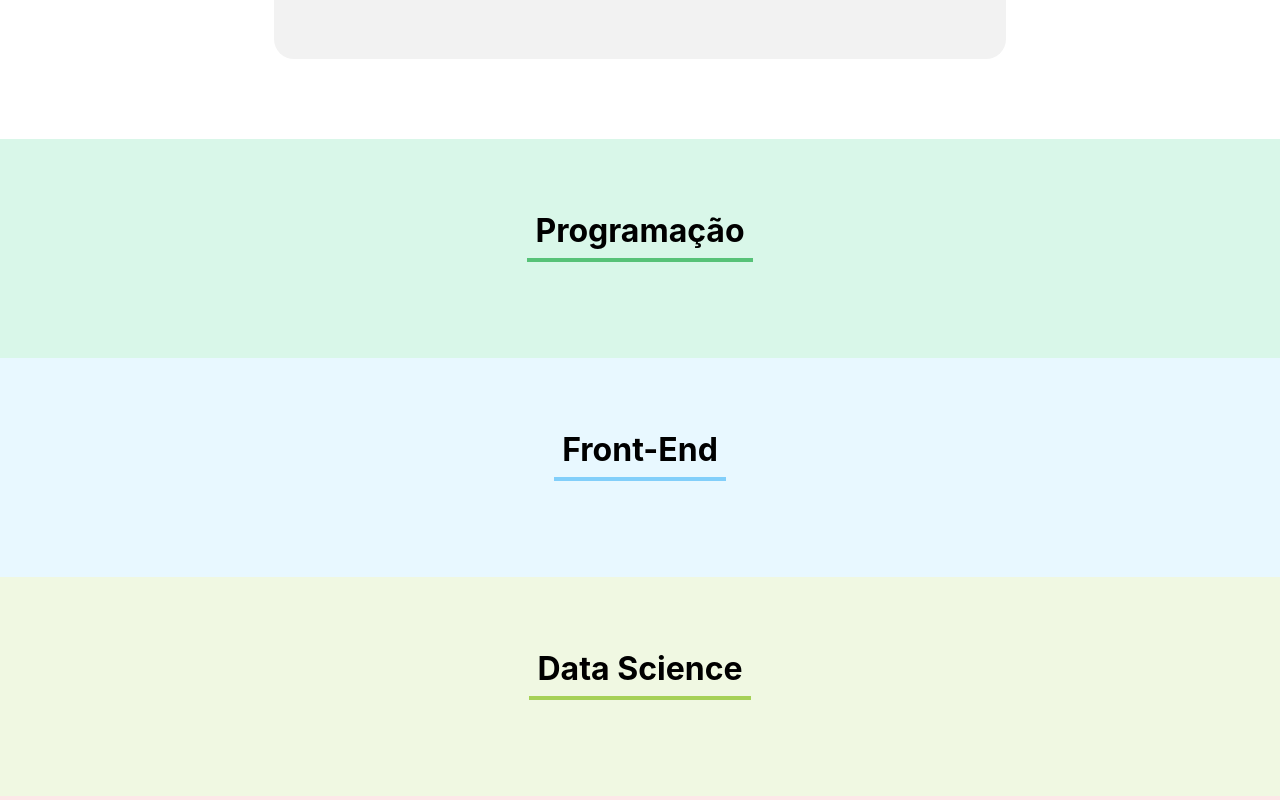
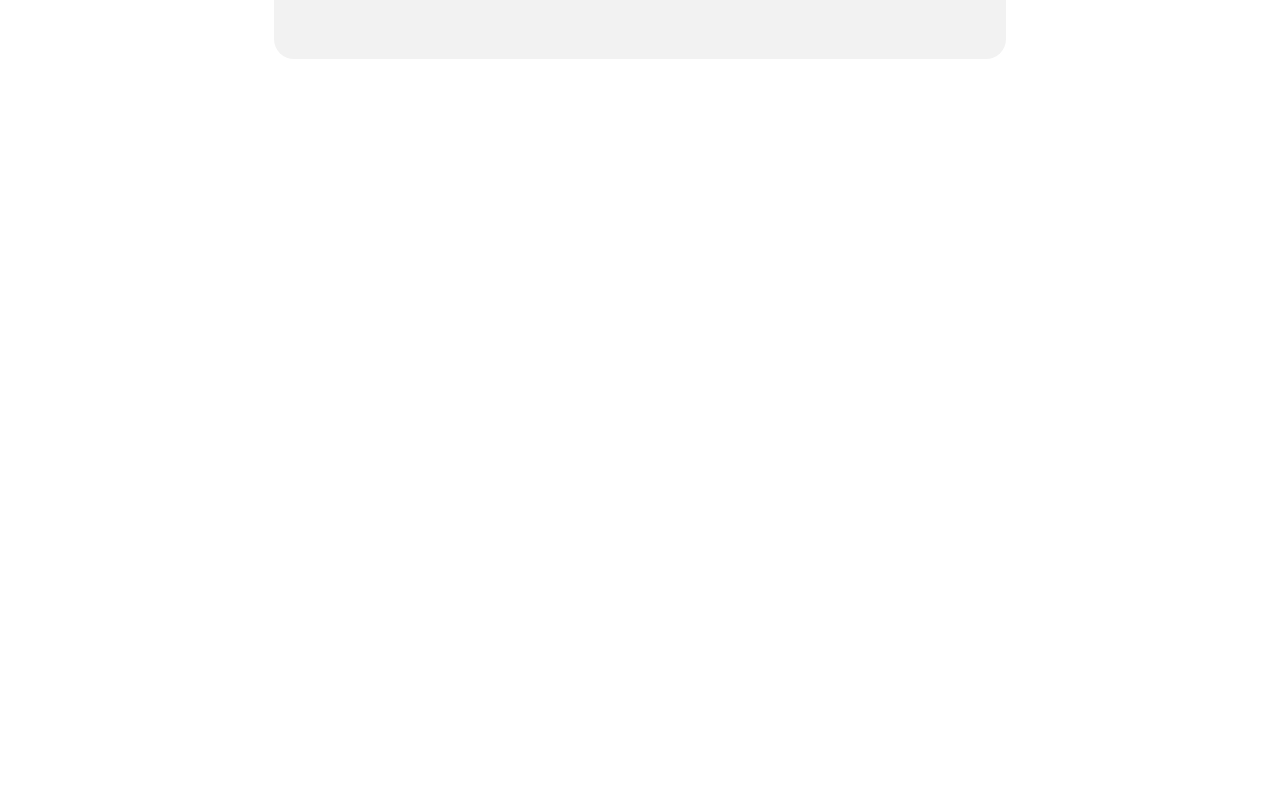
Before and after one commit to luacarol/organo, a React (Create React App) app in the folder organo/: page / in a window 1280 px wide. Shown: the part 1340-2140 px from the top of the page. After the commit the page ends 1479 px from the top, so only its background shows below. Built offline with nearby package versions, Linux system fonts and the light colour scheme.

Commit message:
Cleaning section without collaborator

```diff
--- a/organo/src/components/Form/index.js
+++ b/organo/src/components/Form/index.js
@@ -16,6 +16,10 @@
         props.aoColaboradorCadastrado({
             nome, cargo, imagem, time
         })
+        setNome('')
+        setCargo('')
+        setImagem('')
+        setTime('')
     }
 
     return (
--- a/organo/src/components/Time/index.js
+++ b/organo/src/components/Time/index.js
@@ -8,7 +8,7 @@
     const corPrimaria = { borderColor: props.corPrimaria }
 
     return (
-        <section className='time' style={corSecundaria} >
+        (props.colaboradores.length > 0) && <section className='time' style={corSecundaria} >
             <h3 style={corPrimaria} >{props.nome}</h3>
 
             <div className='collaborators'>
```
